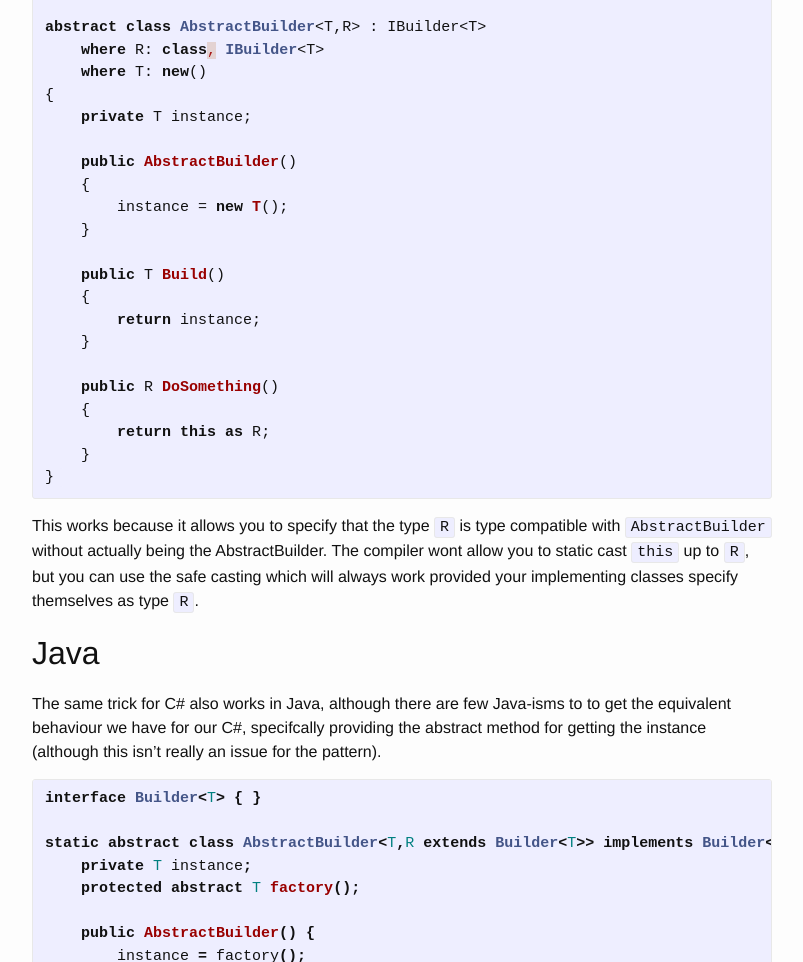
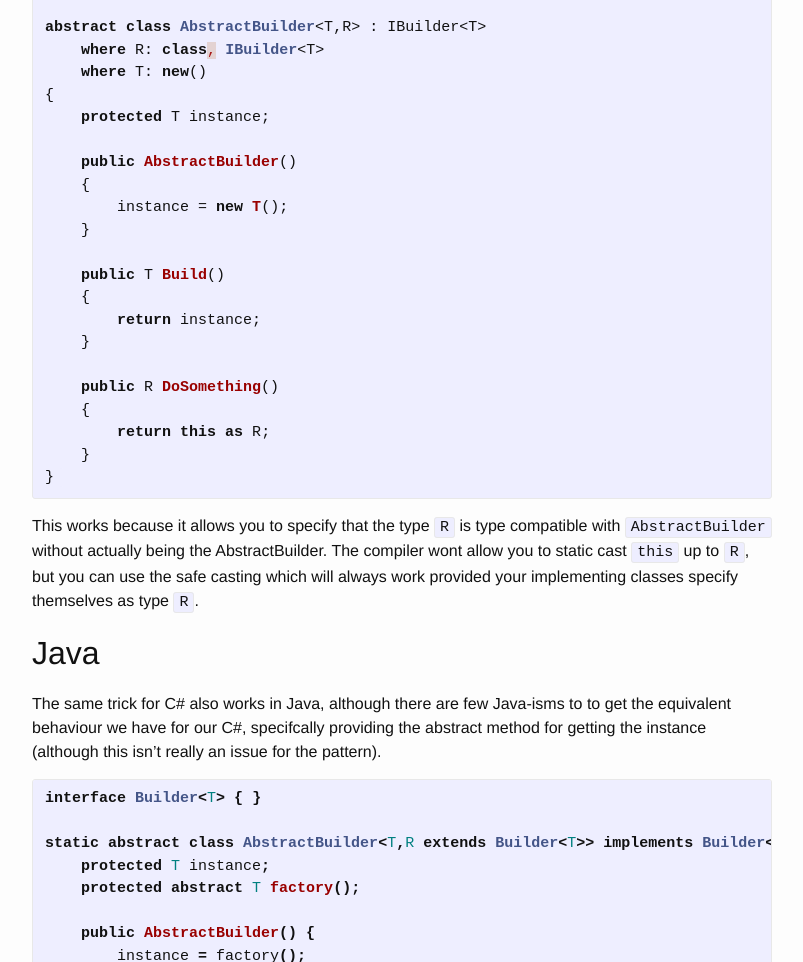
Before and after one commit to geoffles/geoffles.github.io, a Jekyll site: the page built from _posts/2018-01-30-type-inversion-pattern.md, in a window 1280 px wide and 1400 px high, scrolled down 1484 px. Shown: the part 151-1113 px from the top of the window, without its empty margins (238-1041 px from the left). Built offline with Jekyll 4.4.1, drawn with Linux system fonts in a browser that asks for light colours.

Commit message:
Move private instance variables to protected

```diff
--- a/_posts/2018-01-30-type-inversion-pattern.md
+++ b/_posts/2018-01-30-type-inversion-pattern.md
@@ -77,7 +77,7 @@ abstract class AbstractBuilder<T,R> : IBuilder<T>
     where R: class, IBuilder<T>
     where T: new()
 {
-    private T instance;
+    protected T instance;
 
     public AbstractBuilder()
     {
@@ -107,7 +107,7 @@ The same trick for C# also works in Java, although there are few Java-isms to to
 interface Builder<T> { }
 
 static abstract class AbstractBuilder<T,R extends Builder<T>> implements Builder<T> {
-    private T instance;
+    protected T instance;
     protected abstract T factory();
 
     public AbstractBuilder() {
```
